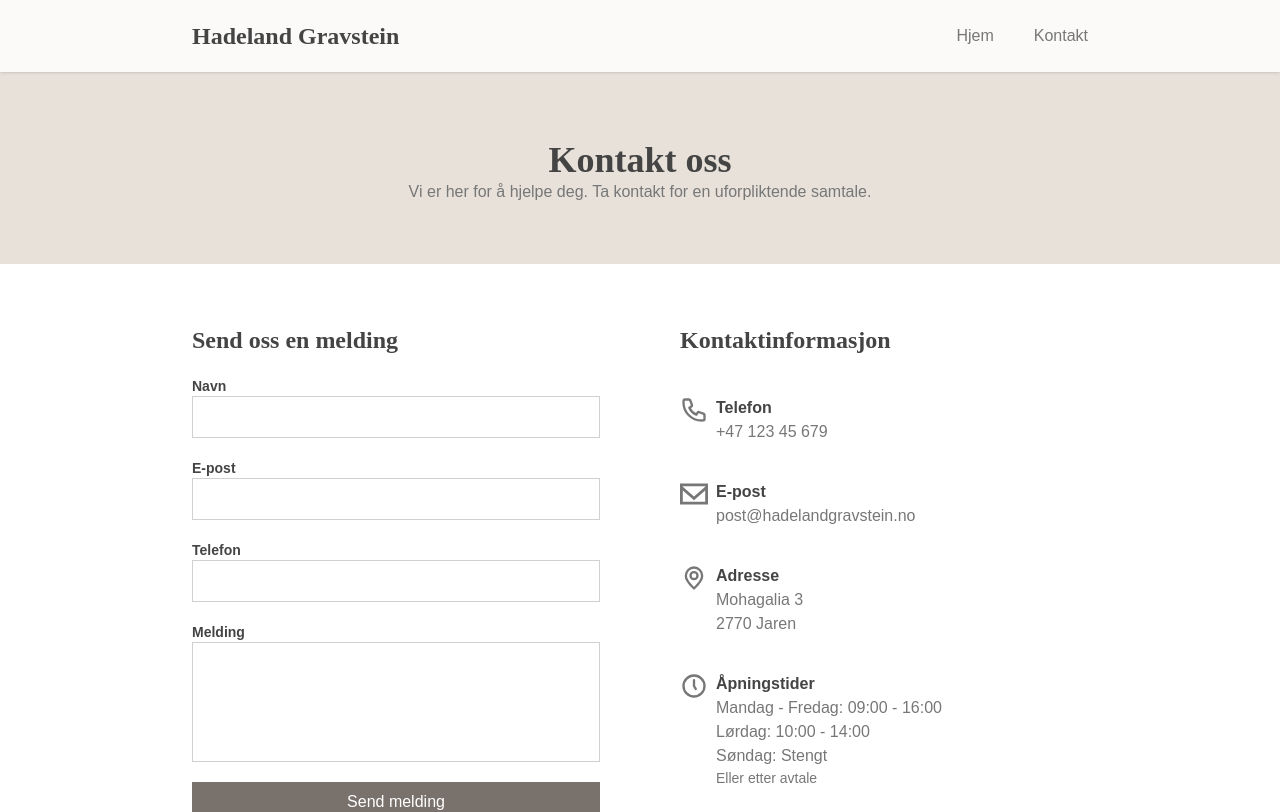
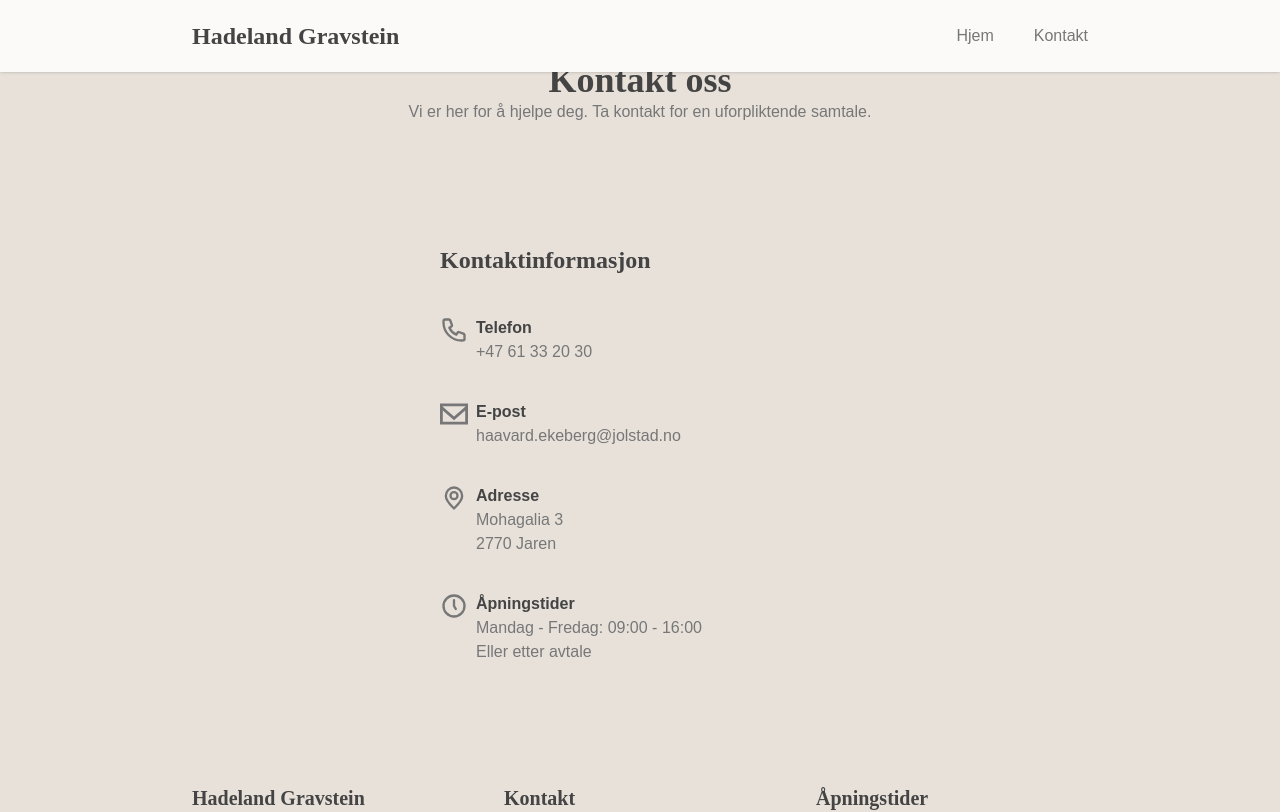
Before and after one commit to danielekeberg/hg, a Next.js app: page /contact in a window 1280 px wide. Shown: the top 812 px of the page. Built offline with nearby package versions, Linux system fonts and the light colour scheme.

Commit message:
Update Contact.tsx

```diff
--- a/app/components/Contact.tsx
+++ b/app/components/Contact.tsx
@@ -1,89 +1,28 @@
-'use client';
-import { useState } from "react";
-
 export default function Contact() {
-    const [showToast, setShowToast] = useState(false);
-    const [isError, setIsError] = useState(false);
-
-    const handleSubmit = async (e:any) => {
-        e.preventDefault();
-        setIsError(false);
-        const form = e.target;
-        const data = new FormData(form);
-
-        try {
-            const res = await fetch("https://formspree.io/f/xovyqgwz", {
-                method: "POST",
-                body: data,
-                headers: { Accept: "application/json" },
-            });
-
-            if(res.ok) {
-                form.reset();
-                setShowToast(true);
-                setTimeout(() => setShowToast(false), 3000);
-            } else {
-                setIsError(true);
-                setShowToast(true);
-                setTimeout(() => setShowToast(false), 3000)
-            }
-        } catch {
-            setIsError(true);
-            setShowToast(true);
-            setTimeout(() => setShowToast(false), 3000);
-        }
-    }
     return(
-        <div>
-            <div className="pt-35 pb-15 flex justify-center bg-[#e7e1da]">
+        <div className="bg-[#e7e1da]">
+            <div className="flex justify-center py-15">
                 <div className="text-center">
                     <h1 className="text-4xl text-[#444]">Kontakt oss</h1>
                     <p>Vi er her for å hjelpe deg. Ta kontakt for en uforpliktende samtale.</p>
                 </div>
             </div>
-            <div className="grid grid-cols-1 md:grid-cols-2 gap-20 px-5 md:px-[15%] py-15 text-[#444]">
-                <div>
-                    <h1 className="text-2xl mb-5">Send oss en melding</h1>
-                    <form onSubmit={handleSubmit} className="flex flex-col gap-5">
-                        <div className="flex flex-col">
-                            <label className="text-sm font-bold">Navn</label>
-                            <input name="Navn" type="text" className="border border-neutral-400/50 p-2 rounded-[2]" required />
-                        </div>
-                        <div className="flex flex-col">
-                            <label className="text-sm font-bold">E-post</label>
-                            <input name="Epost" type="email" className="border border-neutral-400/50 p-2 rounded-[2]" required />
-                        </div>
-                        <div className="flex flex-col">
-                            <label className="text-sm font-bold">Telefon</label>
-                            <input name="Telefon" type="tel" className="border border-neutral-400/50 p-2 rounded-[2]" />
-                        </div>
-                        <div className="flex flex-col">
-                            <label className="text-sm font-bold">Melding</label>
-                            <textarea name="Melding" className="border border-neutral-400/50 p-2 rounded-[2] resize-none h-30" />
-                        </div>
-                        <button type="submit" className="bg-stone-500 text-white p-2 rounded-[2] cursor-pointer hover:bg-stone-500/80">Send melding</button>
-                    </form>
-                    {showToast && (
-                        <div className={`fixed bottom-5 right-5 py-2 px-5 rounded-[2] shadow-sm transition-opacity duration-300 ${isError ? "bg-red-600 text-white" : "bg-stone-500 text-white"}`}>
-                            {isError ? "Noe gikk galt. Prøv igjen" : "Meldingen er sendt"}
-                        </div>
-                    )}
-                </div>
-                <div>
+            <div className="flex justify-center gap-20 px-5 md:px-[15%] py-15 text-[#444]">
+                <div className="w-100">
                     <h1 className="text-2xl mb-10">Kontaktinformasjon</h1>
                     <div className="flex flex-col gap-9">
                         <div className="flex gap-2">
                             <img src="/phone.svg" className="h-7 w-7" />
                             <div>
                                 <p className="font-bold">Telefon</p>
-                                <p className="text-[#777]">+47 123 45 679</p>
+                                <p className="text-[#777]">+47 61 33 20 30</p>
                             </div>
                         </div>
                         <div className="flex gap-2">
                             <img src="/email.svg" className="h-7 w-7" />
                             <div>
                                 <p className="font-bold">E-post</p>
-                                <p className="text-[#777]">post@hadelandgravstein.no</p>
+                                <p className="text-[#777]">haavard.ekeberg@jolstad.no</p>
                             </div>
                         </div>
                         <div className="flex gap-2">
@@ -99,9 +38,7 @@ export default function Contact() {
                             <div>
                                 <p className="font-bold">Åpningstider</p>
                                 <p className="text-[#777]">Mandag - Fredag: 09:00 - 16:00</p>
-                                <p className="text-[#777]">Lørdag: 10:00 - 14:00</p>
-                                <p className="text-[#777]">Søndag: Stengt</p>
-                                <p className="text-[#777] text-sm">Eller etter avtale</p>
+                                <p className="text-[#777]">Eller etter avtale</p>
                             </div>
                         </div>
                     </div>
```
